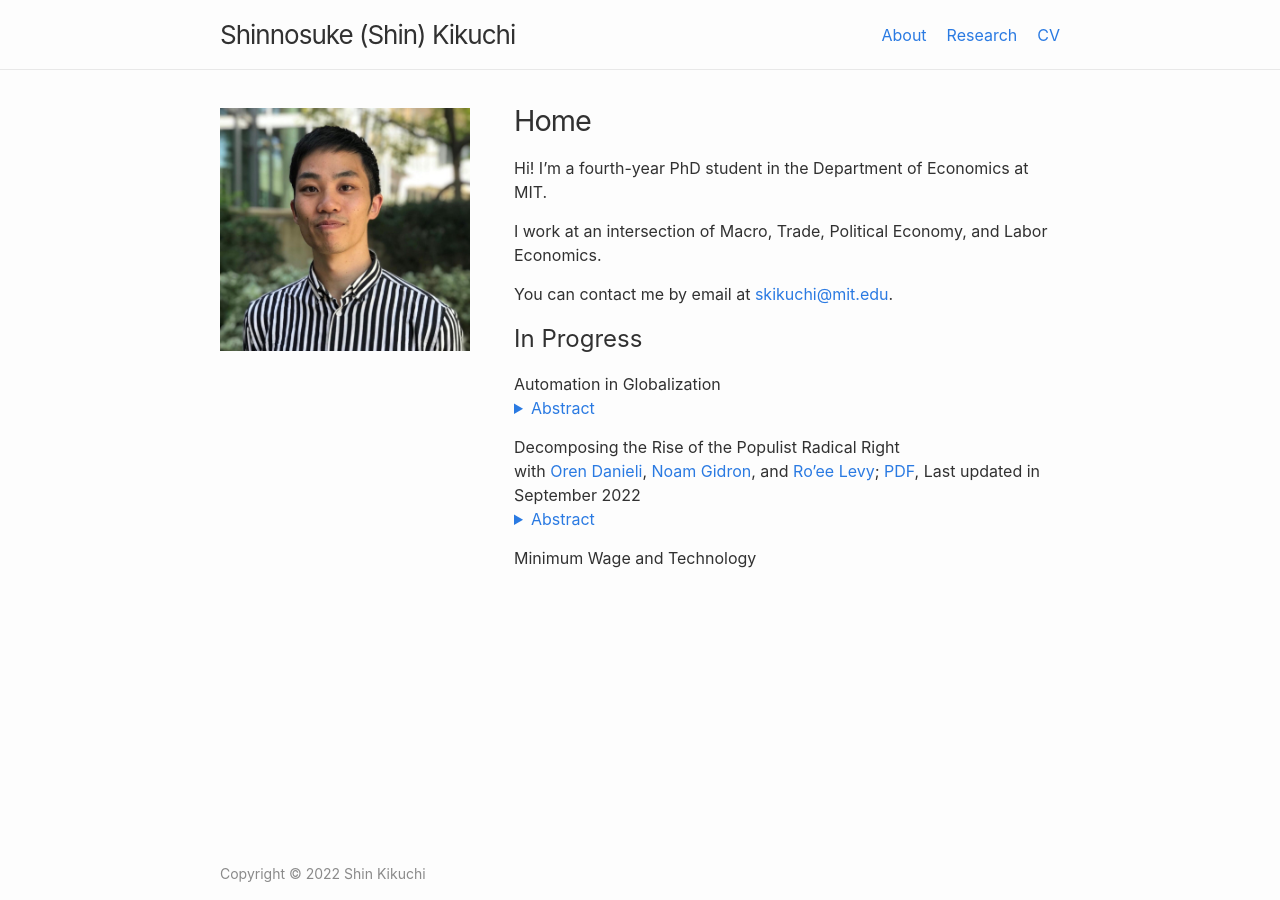
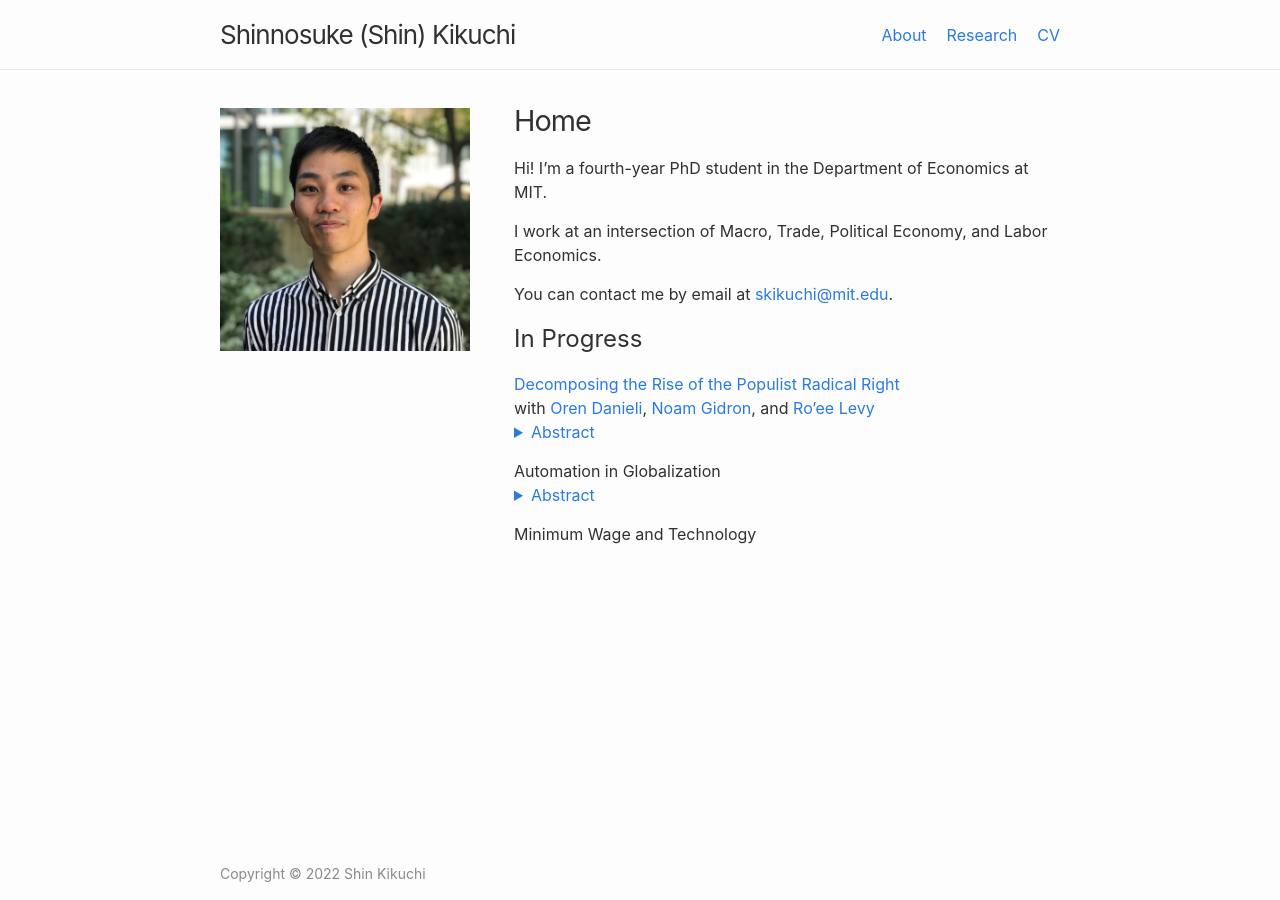
Before and after one commit to shinnkikuchi/shinnkikuchi.github.io, a Jekyll site: the page built from index.md, in a window 1280 px wide. Built offline with Jekyll 4.4.1, drawn with Linux system fonts in a browser that asks for light colours; some of the changed lines change nothing that is shown.

Commit message:
Update index.md

```diff
--- a/index.md
+++ b/index.md
@@ -14,6 +14,16 @@ You can contact me by email at [skikuchi@mit.edu](mailto:skikuchi@mit.edu).
 
 ## In Progress
 
+<a href="/files/research/DGKL-Populism.pdf" target="_blank">Decomposing the Rise of the Populist Radical Right</a>
+<br>
+with <a href="https://www.orendanieli.com/home" target="_blank">Oren Danieli</a>, <a href="https://scholar.harvard.edu/gidron/home" target="_blank">Noam Gidron</a>, and <a href="https://www.roeelevy.com/" target="_blank">Ro'ee Levy</a><br>
+<details style="margin-bottom: 15px; margin-top: -15px">
+	<summary style="color: #2a7ae2">Abstract</summary>
+
+	Support for populist radical right parties in Europe has dramatically increased in the twenty-first century. We decompose the rise of the populist radical right between 2005-2020 into four components: changes in party positions, changes in voter characteristics (demographics and opinions), changes in voters' priorities, and a residual. We merge data on party positions from the Comparative Manifesto Project with data on voter characteristics from the Integrated Value Survey. Using a probabilistic voting model, we estimate voting priorities: the parameters of the utility function, which determine the weights voters place on different party positions, given their characteristics. We find that shifts in party positions and changes in voter characteristics explain only a negligible part of the rise of the populist radical right. Instead, the main driver behind the success of populist radical right parties lies in voters' changing priorities: voters---mainly older, non-unionized low-educated males---increasingly place a higher priority on cultural issues compared to economic issues. This allows populist radical right parties to tap into a preexisting reservoir of culturally conservative voters.
+
+</details>
+
 Automation in Globalization<br>
 <details style="margin-bottom: 15px; margin-top: -15px">
 	<summary style="color: #2a7ae2">Abstract</summary>
@@ -22,14 +32,4 @@ Automation in Globalization<br>
 
 </details>
 
-
-Decomposing the Rise of the Populist Radical Right<br>
-with <a href="https://www.orendanieli.com/home" target="_blank">Oren Danieli</a>, <a href="https://scholar.harvard.edu/gidron/home" target="_blank">Noam Gidron</a>, and <a href="https://www.roeelevy.com/" target="_blank">Ro'ee Levy</a>; <a href="/files/research/DGKL-Populism.pdf" target="_blank">PDF</a>, Last updated in September 2022<br>
-<details style="margin-bottom: 15px; margin-top: -15px">
-	<summary style="color: #2a7ae2">Abstract</summary>
-
-	Support for populist radical right parties in Europe has dramatically increased in the twenty-first century. We decompose the rise of the populist radical right between 2005-2020 into four components: changes in party positions, changes in voter characteristics (demographics and opinions), changes in voters' priorities, and a residual. We merge data on party positions from the Comparative Manifesto Project with data on voter characteristics from the Integrated Value Survey. Using a probabilistic voting model, we estimate voting priorities: the parameters of the utility function, which determine the weights voters place on different party positions, given their characteristics. We find that shifts in party positions and changes in voter characteristics explain only a negligible part of the rise of the populist radical right. Instead, the main driver behind the success of populist radical right parties lies in voters' changing priorities: voters---mainly older, non-unionized low-educated males---increasingly place a higher priority on cultural issues compared to economic issues. This allows populist radical right parties to tap into a preexisting reservoir of culturally conservative voters.
-
-</details>
-
 Minimum Wage and Technology<br>
```
